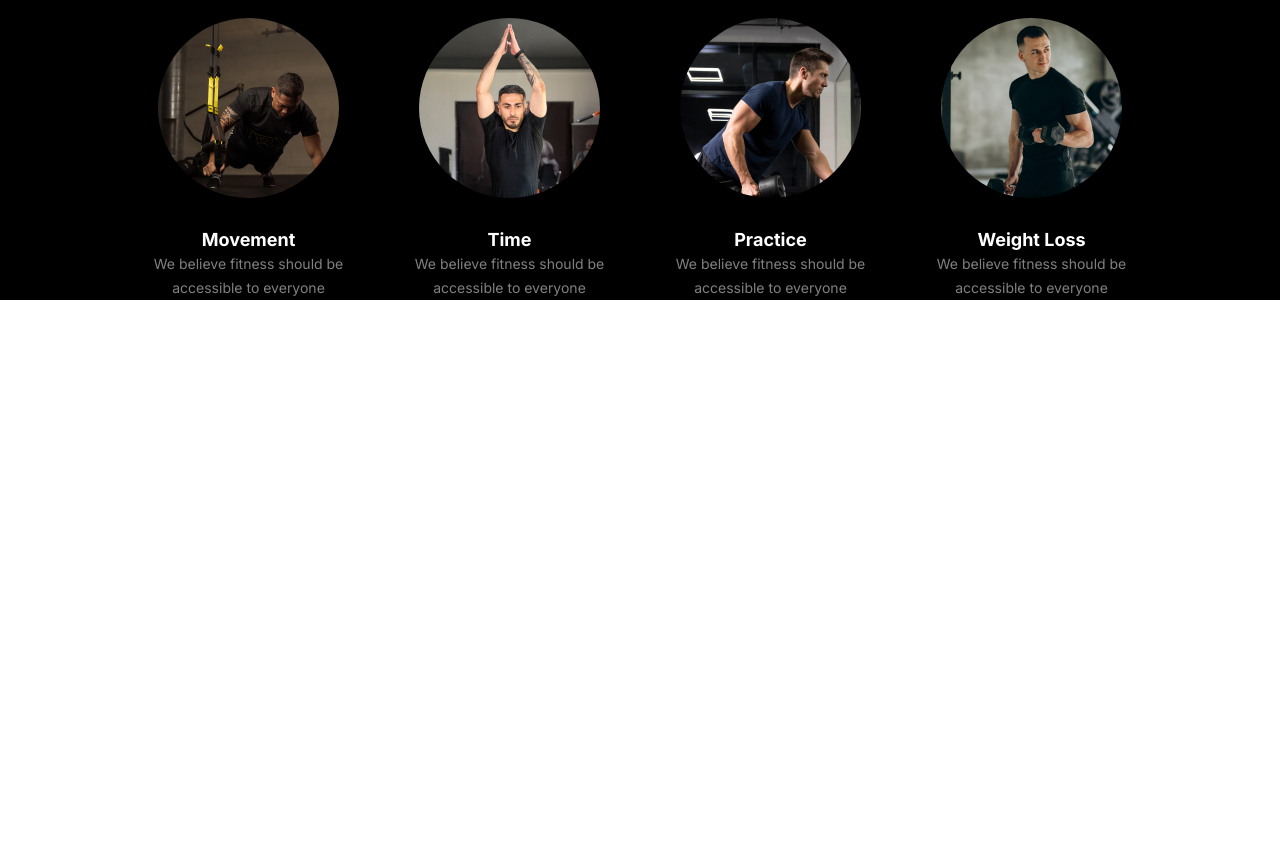
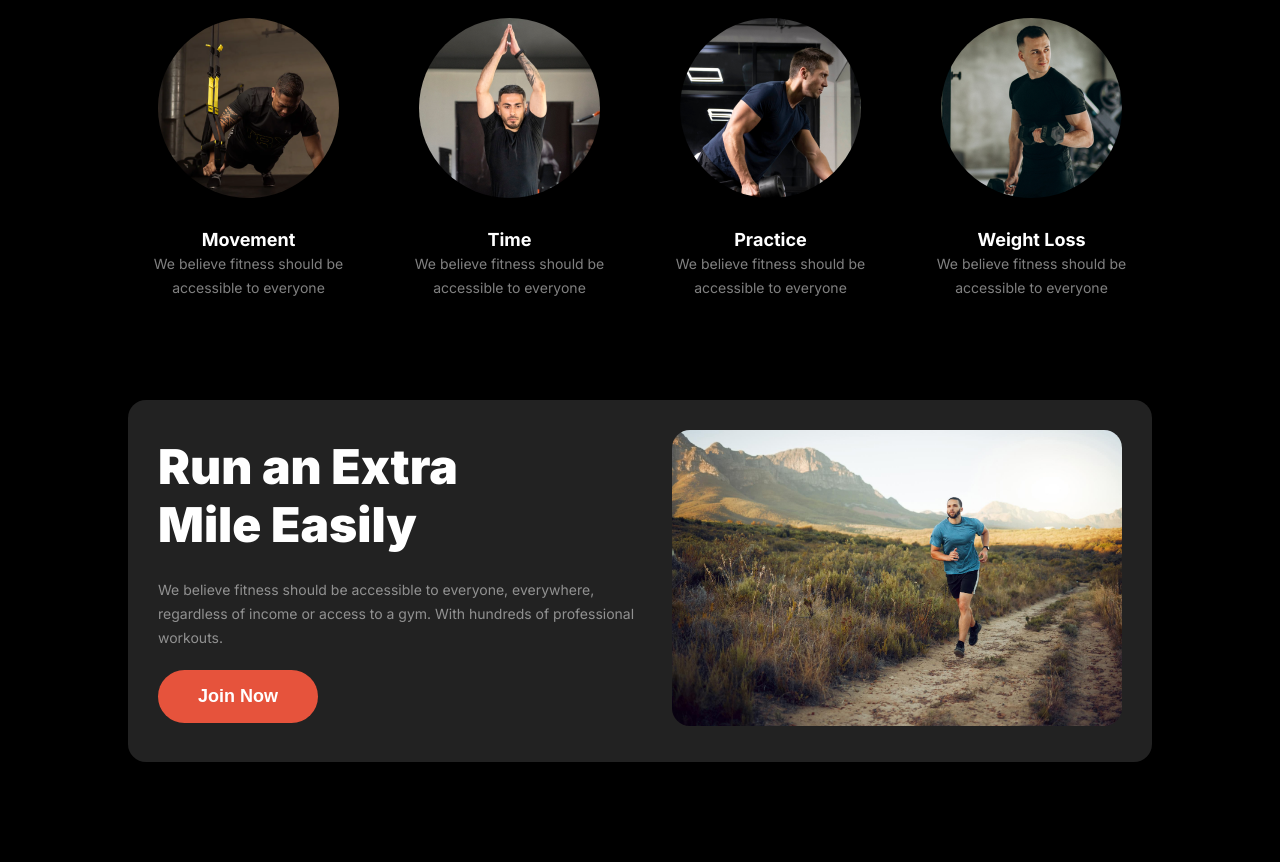
Before and after one commit to Jakaria030/fitness, a plain HTML site: page index.html in a window 1280 px wide. Shown: the part 942-1804 px from the top of the page. Before the commit the page ends 1242 px from the top, so only its background shows below. Drawn offline with Linux system fonts and the light colour scheme; a web font is replaced by a local one.

Commit message:
run an extra mile section complete

```diff
--- a/index.html
+++ b/index.html
@@ -59,8 +59,8 @@
     <!-- header section end -->
 
     <!-- change habits section start -->
-    <section class="habits-container">
-        <div class="container">
+    <section class="container-fluid">
+        <div class="container habits-container">
             <div class="habits-title-container">
                 <h1 class="section-title">Change Your Habits</h1>
                 <p class="section-description">We believe fitness should be accessible to everyone, everywhere, regardless of income or access to a gym.</p>
@@ -92,6 +92,23 @@
     </section>
     <!-- change habits section end -->
 
+    <!-- run section start -->
+    <section class="container-fluid run-container">
+        <div class="container">
+            <div class="run-row d-flex">
+                <div class="run-content">
+                    <h1 class="section-title">Run an Extra <br> Mile Easily</h1>
+                    <p class="section-description">We believe fitness should be accessible to everyone, everywhere, regardless of income or access to a gym. With hundreds of professional workouts.</p>
+                    <button class="btn run-btn">Join Now</button>
+                </div>
+                <div class="run-img">
+                    <img src="./images/run.jpg" alt="Man Running">
+                </div>
+            </div>
+        </div>
+    </section>
+    <!-- run section end -->
+
 
 </body>
 </html>
--- a/styles/style.css
+++ b/styles/style.css
@@ -29,6 +29,10 @@ body{
 .container{
     width: 80%;
     margin: 0 auto;
+}
+
+.container-fluid{
+    background-color: var(--color-black);
 }
 
 .section-title{
@@ -226,7 +230,6 @@ body{
 
 /* habits section styles start */
 .habits-container{
-    background-color: var(--color-black);
     padding-top: 100px;
 }
 
@@ -267,7 +270,37 @@ body{
 }
 /* habits section styles end */
 
+/* run section styles start */
+.run-container{
+    padding: 100px 0;
+}
 
+.run-row{
+    background: var(--color-dark);
+    border-radius: 18px;
+    padding: 30px;
+    justify-content: space-between;
+    align-items: center;
+    gap: 20px;
+}
+
+.run-content{
+    max-width: 500px;
+}
+
+.run-img{
+    max-width: 450px;
+}
+
+.run-img img{
+    width: 100%;
+    border-radius: 18px;
+}
+
+.run-btn{
+    margin-top: 20px;
+}
+/* run section styles end */
 
 
 
@@ -285,6 +318,7 @@ body{
 
     .section-title{
         font-size: 2rem;
+        margin-bottom: 15px;
     }
 
     .section-description{
@@ -383,4 +417,16 @@ body{
         margin-bottom: 20px;
     }
     /* habits section styles end */
+
+    /* run section styles start */
+    .run-container{
+        padding: 25px 0;
+    }
+    .run-row{
+        flex-direction: column;
+    }
+    .run-btn{
+        width: 100%;
+    }
+    /* run section styles end */
 }
```
Also changed, not shown: images/run.jpg (added).
